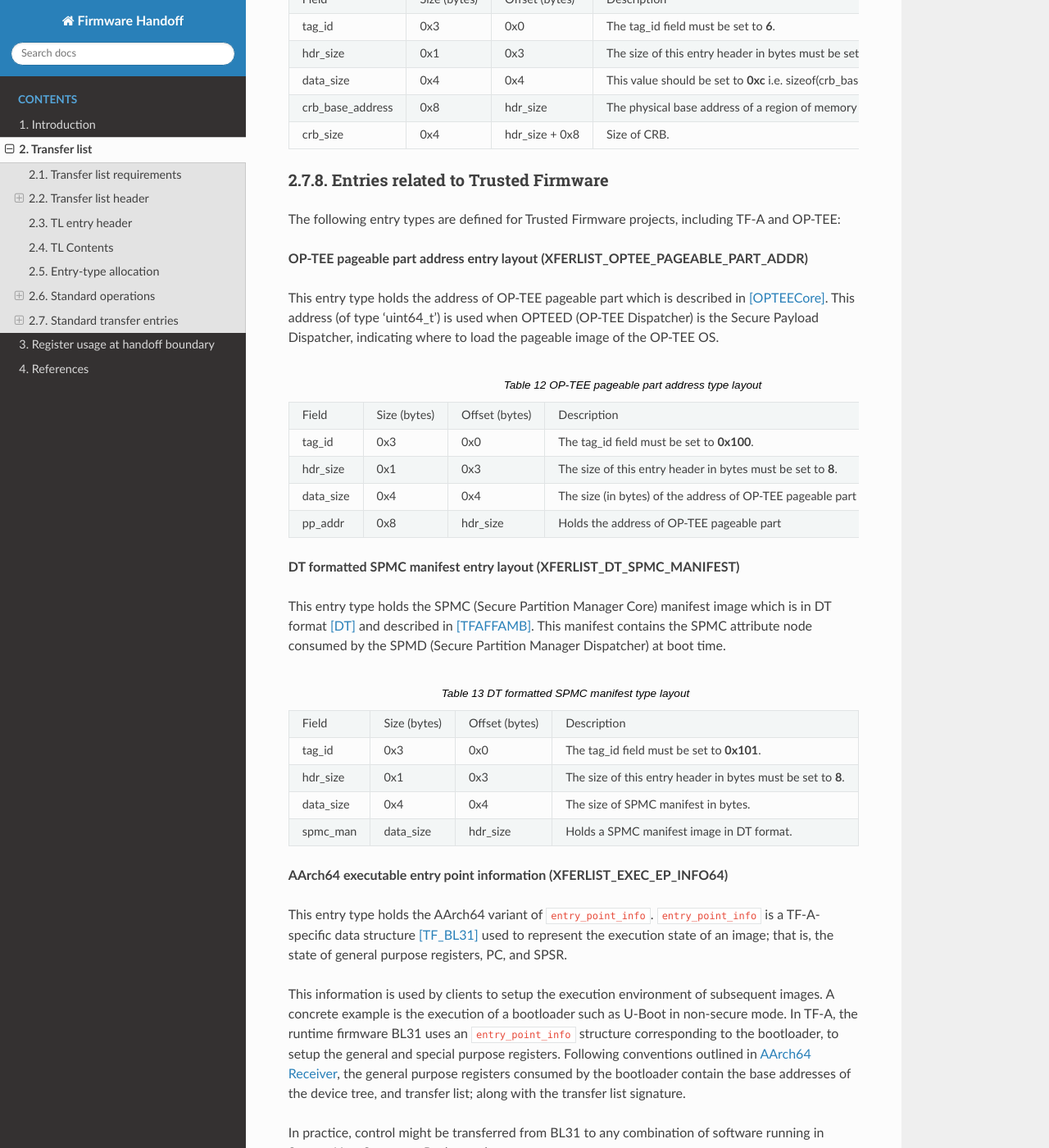
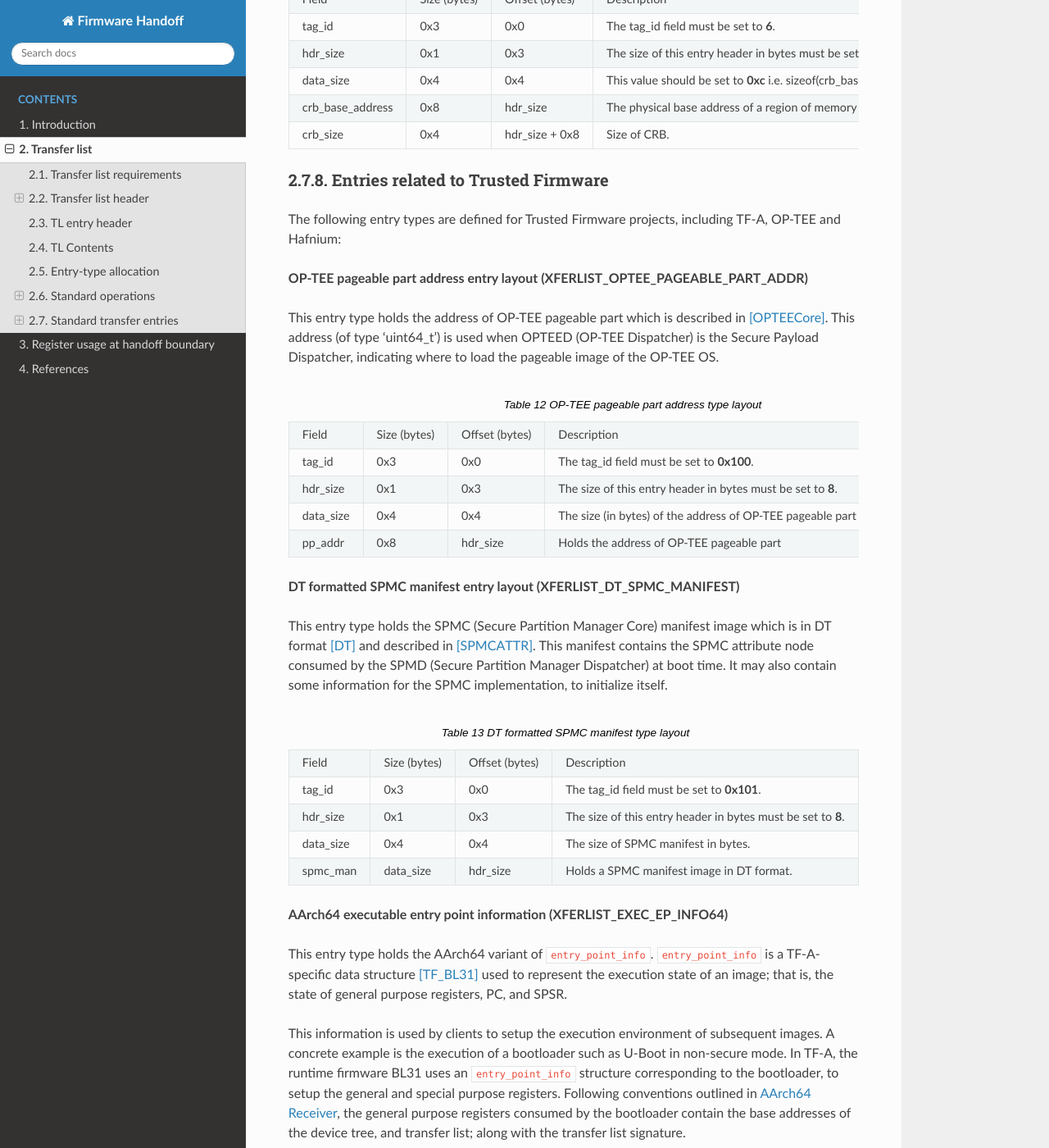
Before and after one commit to FirmwareHandoff/firmware_handoff, a Sphinx documentation site: the page built from source/transfer_list.rst, in a window 1280 px wide and 1400 px high, scrolled down 11125 px. Shown: the whole window at 82% size. Built offline with Sphinx 7.4.7 and the Read the Docs theme 3.1.0, drawn with Linux system fonts in a browser that asks for light colours; formulas are drawn with MathJax 3.

Commit message:
Fix TE SPMC manifest entry
Fix the reference to the SPMC manifest bindings
and clarify the use of the SPMC manifest entry.

Signed-off-by: J-Alves <joao.alves@arm.com>

```diff
--- a/source/references.rst
+++ b/source/references.rst
@@ -28,3 +28,5 @@ References
 .. [TCG_EFI] `Trusted Computing Group EFI Protocol Specification <https://trustedcomputinggroup.org/resource/tcg-efi-protocol-specification>`__
 
 .. [TF_BL31] `Data structures used in the BL31 cold boot interface <https://trustedfirmware-a.readthedocs.io/en/latest/design/firmware-design.html#data-structures-used-in-the-bl31-cold-boot-interface>`__
+
+.. [SPMCATTR] `The SPMC manifest: <https://hafnium.readthedocs.io/en/latest/secure-partition-manager/secure-partition-manager.html#spmc-manifest>`__
--- a/source/transfer_list.rst
+++ b/source/transfer_list.rst
@@ -826,7 +826,7 @@ Entries related to Trusted Firmware
 ^^^^^^^^^^^^^^^^^^^^^^^^^^^^^^^^^^^
 
 The following entry types are defined for Trusted Firmware projects,
-including TF-A and OP-TEE:
+including TF-A, OP-TEE and Hafnium:
 
 **OP-TEE pageable part address entry layout (XFERLIST_OPTEE_PAGEABLE_PART_ADDR)**
 
@@ -868,9 +868,11 @@ the OP-TEE OS.
 **DT formatted SPMC manifest entry layout (XFERLIST_DT_SPMC_MANIFEST)**
 
 This entry type holds the SPMC (Secure Partition Manager Core) manifest image
-which is in DT format [DT]_ and described in [TFAFFAMB]_.
+which is in DT format [DT]_ and described in [SPMCATTR]_.
 This manifest contains the SPMC attribute node consumed by the SPMD
 (Secure Partition Manager Dispatcher) at boot time.
+It may also contain some information for the SPMC implementation, to
+initialize itself.
 
 .. _tab_dt_spmc_manifest:
 .. list-table:: DT formatted SPMC manifest type layout
```
